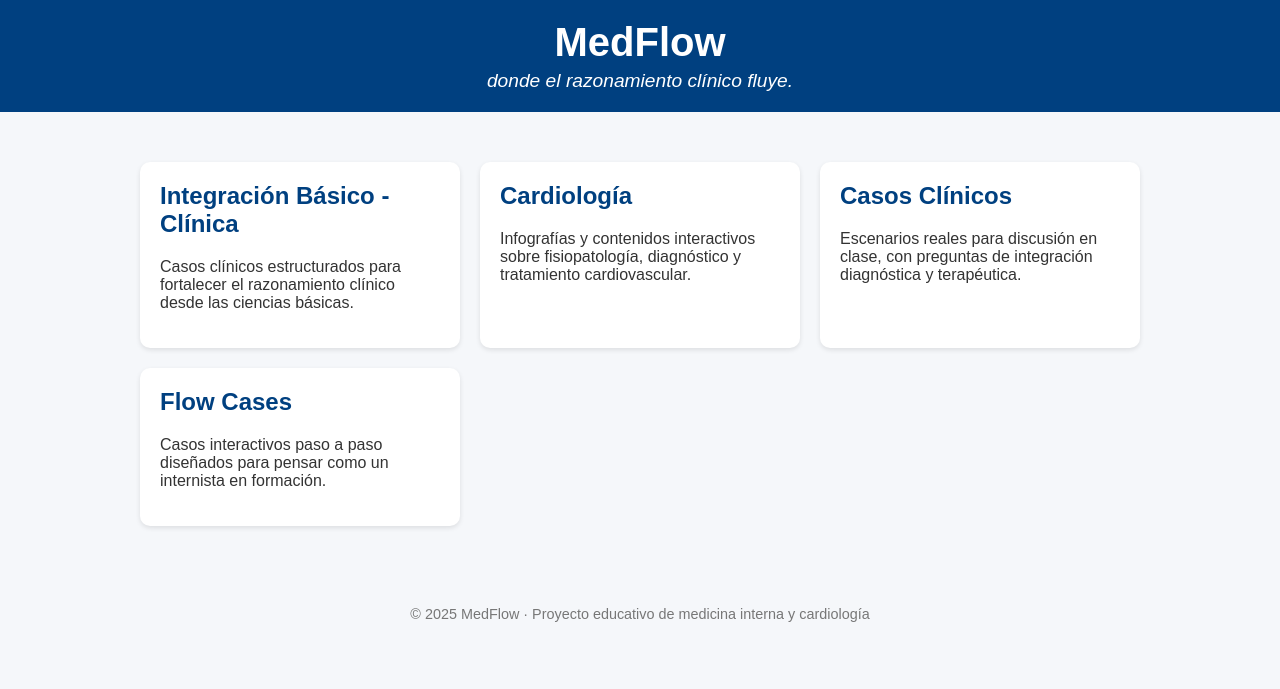
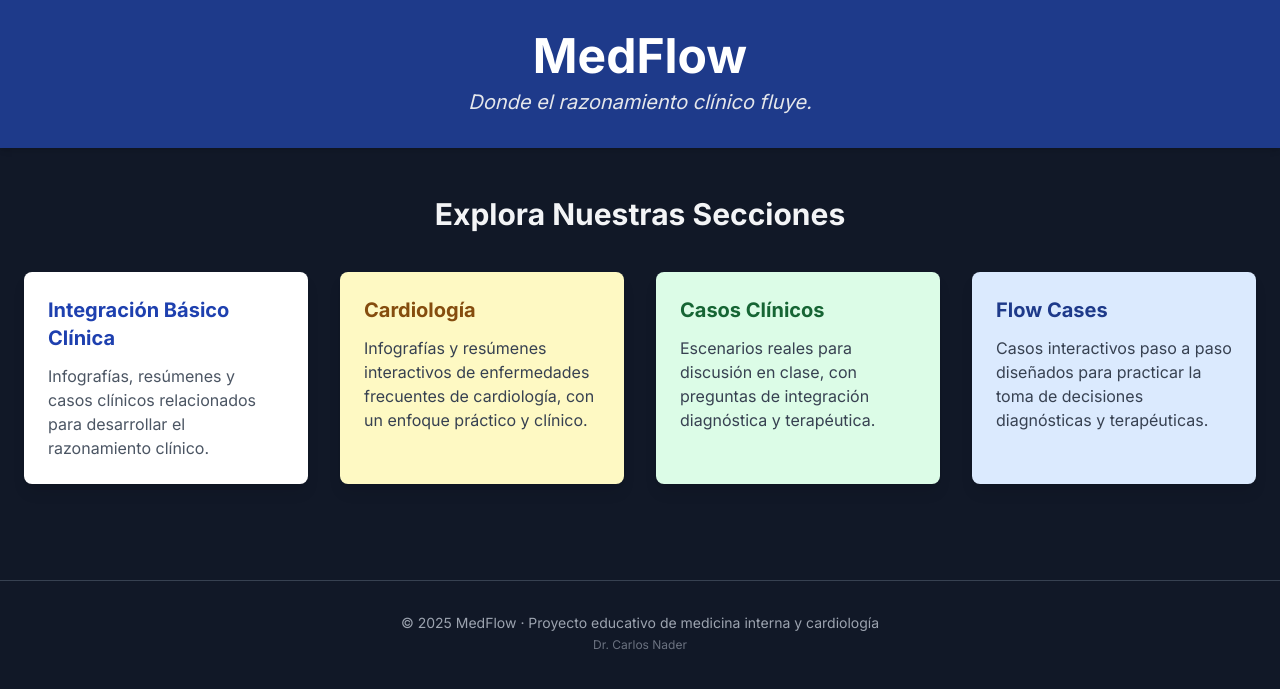
Before and after one commit to DrNader82/medflow, a plain HTML site: page index.html in a window 1280 px wide. Drawn offline with nearby package versions, Linux system fonts and the light colour scheme.

Commit message:
Update index.html

```diff
--- a/index.html
+++ b/index.html
@@ -3,55 +3,67 @@
 <head>
     <meta charset="UTF-8" />
     <meta name="viewport" content="width=device-width, initial-scale=1.0" />
-  <title>MedFlow | Inicio</title>
+    <title>MedFlow | Inicio - Donde el Razonamiento Clínico Fluye</title>
+    <script src="https://cdn.tailwindcss.com"></script>
+    <link rel="preconnect" href="https://fonts.googleapis.com">
+    <link rel="preconnect" href="https://fonts.gstatic.com" crossorigin>
+    <link href="https://fonts.googleapis.com/css2?family=Inter:wght@400;700&display=swap" rel="stylesheet">
     <style>
-    body { font-family: Arial, sans-serif; margin: 0; background: #f5f7fa; color: #333; }
-    header { background: #004080; color: white; padding: 20px 0; text-align: center; }
-    h1 { margin: 0; font-size: 2.5em; }
-    p.tagline { margin: 5px 0 0; font-size: 1.2em; font-style: italic; }
-    main { max-width: 1000px; margin: 30px auto; padding: 20px; }
-    .grid { display: grid; grid-template-columns: repeat(auto-fit, minmax(280px, 1fr)); gap: 20px; }
-    .card {
-      background: white;
-      border-radius: 10px;
-      box-shadow: 0 2px 5px rgba(0,0,0,0.1);
-      padding: 20px;
-      transition: transform 0.2s;
-      text-decoration: none;
-      color: inherit;
+        /* Aplicar la fuente Inter al cuerpo del documento */
+        body {
+            font-family: 'Inter', sans-serif;
         }
-    .card:hover { transform: scale(1.03); }
-    .card h2 { margin-top: 0; color: #004080; }
-    .footer { text-align: center; padding: 30px 0; font-size: 0.9em; color: #777; }
     </style>
 </head>
-<body>
-  <header>
-    <h1>MedFlow</h1>
-    <p class="tagline">donde el razonamiento clínico fluye.</p>
+<body class="bg-gray-900 text-white">
+
+    <header class="bg-blue-900 text-white py-8 shadow-md">
+        <div class="container mx-auto px-6 text-center">
+            <h1 class="text-4xl md:text-5xl font-bold mb-2">MedFlow</h1>
+            <p class="text-lg md:text-xl italic text-gray-200">Donde el razonamiento clínico fluye.</p>
+        </div>
     </header>
-  <main>
-    <div class="grid">
-      <a href="ibc/index.html" class="card">
-        <h2>Integración Básico - Clínica</h2>
-        <p>Casos clínicos estructurados para fortalecer el razonamiento clínico desde las ciencias básicas.</p>
+
+    <main class="container mx-auto px-6 py-12">
+        <h2 class="text-3xl font-semibold text-center mb-10 text-gray-100">Explora Nuestras Secciones</h2>
+
+        <div class="grid grid-cols-1 sm:grid-cols-2 lg:grid-cols-4 gap-8">
+
+            <a href="ibc/index.html" class="block transform transition duration-300 ease-in-out hover:scale-105 hover:shadow-xl">
+                <div class="bg-white text-gray-800 rounded-lg shadow-lg p-6 h-full flex flex-col">
+                    <h3 class="text-xl font-bold mb-3 text-blue-800">Integración Básico Clínica</h3>
+                    <p class="text-gray-600 flex-grow">Infografías, resúmenes y casos clínicos relacionados para desarrollar el razonamiento clínico.</p>
+                </div>
             </a>
-      <a href="cardiologia/index.html" class="card">
-        <h2>Cardiología</h2>
-        <p>Infografías y contenidos interactivos sobre fisiopatología, diagnóstico y tratamiento cardiovascular.</p>
+
+            <a href="cardiologia/index.html" class="block transform transition duration-300 ease-in-out hover:scale-105 hover:shadow-xl">
+                <div class="bg-yellow-100 text-gray-800 rounded-lg shadow-lg p-6 h-full flex flex-col">
+                    <h3 class="text-xl font-bold mb-3 text-yellow-800">Cardiología</h3>
+                    <p class="text-gray-700 flex-grow">Infografías y resúmenes interactivos de enfermedades frecuentes de cardiología, con un enfoque práctico y clínico.</p>
+                </div>
             </a>
-      <a href="casos-clinicos/index.html" class="card">
-        <h2>Casos Clínicos</h2>
-        <p>Escenarios reales para discusión en clase, con preguntas de integración diagnóstica y terapéutica.</p>
+
+            <a href="casos-clinicos/index.html" class="block transform transition duration-300 ease-in-out hover:scale-105 hover:shadow-xl">
+                <div class="bg-green-100 text-gray-800 rounded-lg shadow-lg p-6 h-full flex flex-col">
+                    <h3 class="text-xl font-bold mb-3 text-green-800">Casos Clínicos</h3>
+                    <p class="text-gray-700 flex-grow">Escenarios reales para discusión en clase, con preguntas de integración diagnóstica y terapéutica.</p>
+                </div>
             </a>
-      <a href="flow-cases/index.html" class="card">
-        <h2>Flow Cases</h2>
-        <p>Casos interactivos paso a paso diseñados para pensar como un internista en formación.</p>
+
+            <a href="flow-cases/index.html" class="block transform transition duration-300 ease-in-out hover:scale-105 hover:shadow-xl">
+                <div class="bg-blue-100 text-gray-800 rounded-lg shadow-lg p-6 h-full flex flex-col">
+                    <h3 class="text-xl font-bold mb-3 text-blue-900">Flow Cases</h3>
+                    <p class="text-gray-700 flex-grow">Casos interactivos paso a paso diseñados para practicar la toma de decisiones diagnósticas y terapéuticas.</p>
+                </div>
             </a>
+
         </div>
     </main>
-  <div class="footer">
-    © 2025 MedFlow · Proyecto educativo de medicina interna y cardiología
-  </div>
+
+    <footer class="text-center py-8 mt-12 border-t border-gray-700">
+        <p class="text-gray-400 text-sm">© 2025 MedFlow · Proyecto educativo de medicina interna y cardiología</p>
+        <p class="text-gray-500 text-xs mt-1">Dr. Carlos Nader</p>
+    </footer>
+
 </body>
 </html>
```
Lines whose indentation alone changed are shown as unchanged.
